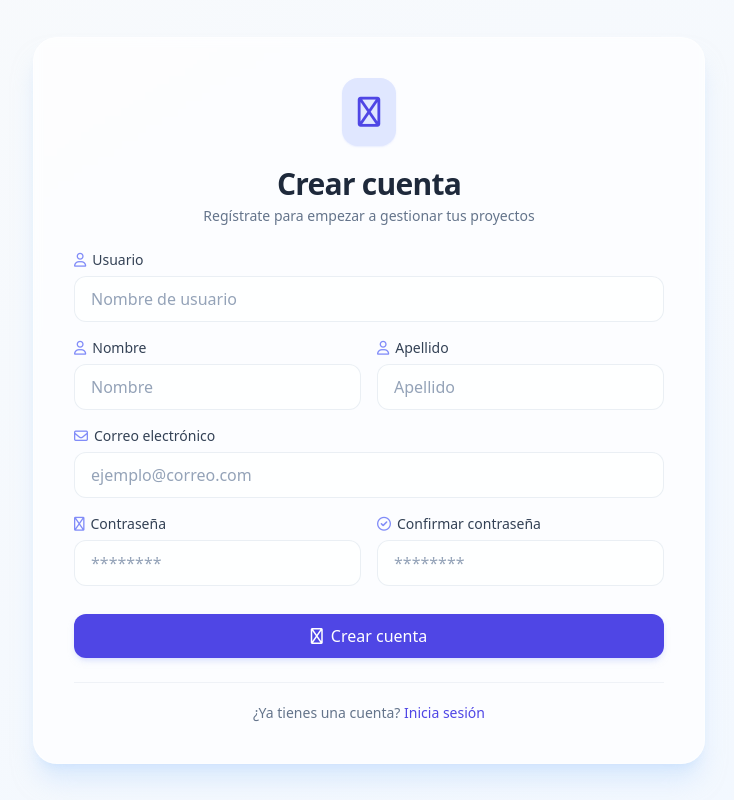
After one commit to johancal30-ui/gestor-proyectos-sena, a Django app: page /registro/ in a window 1280 px wide. The commit adds this page. Shown: the whole page, without its empty margins (271-1005 px from the left). Run offline with Django 5.2, Linux system fonts and the light colour scheme; some libraries are stand-ins or nearby versions.

Commit message:
Modulo de registro de usuarios

```diff
--- /dev/null
+++ b/accounts/templates/registro.html
@@ -0,0 +1,229 @@
+<!DOCTYPE html>
+<html lang="es">
+<head>
+    <meta charset="UTF-8">
+    <meta name="viewport" content="width=device-width, initial-scale=1.0">
+    <title>Registro · Gestor de Proyectos</title>
+    <!-- Tailwind CSS v3 -->
+    <script src="https://cdn.tailwindcss.com"></script>
+    <!-- Fuente Inter -->
+    <link href="https://fonts.googleapis.com/css2?family=Inter:opsz@14..32&display=swap" rel="stylesheet">
+    <!-- Font Awesome (iconos) -->
+    <link rel="stylesheet" href="https://cdnjs.cloudflare.com/ajax/libs/font-awesome/6.0.0-beta3/css/all.min.css" />
+    <style>
+        body {
+            font-family: 'Inter', system-ui, -apple-system, sans-serif;
+        }
+        .input-transition {
+            transition: border-color 0.15s ease, box-shadow 0.15s ease;
+        }
+        .input-transition:focus {
+            outline: none;
+            border-color: #6366f1; /* indigo-500 */
+            box-shadow: 0 0 0 3px rgba(99, 102, 241, 0.2);
+        }
+        /* Para que los mensajes de error no desordenen el layout */
+        .errorlist {
+            list-style: none;
+            margin: 0.25rem 0 0 0;
+            padding: 0;
+            font-size: 0.8rem;
+            color: #dc2626;
+        }
+        .errorlist li {
+            margin-top: 0.15rem;
+        }
+    </style>
+</head>
+<body class="min-h-screen flex items-center justify-center bg-gradient-to-br from-slate-50 to-blue-50/80 p-4 font-sans antialiased">
+
+    <!-- Tarjeta principal (mismo estilo) -->
+    <div class="w-full max-w-2xl bg-white/70 backdrop-blur-sm rounded-3xl shadow-xl shadow-blue-200/50 border border-white/40 p-6 md:p-10 transition-all hover:shadow-2xl hover:shadow-blue-300/30">
+
+        <!-- Icono / Logo -->
+        <div class="flex justify-center mb-5">
+            <div class="bg-indigo-100 p-4 rounded-2xl text-indigo-600 shadow-sm shadow-indigo-200/40">
+                <i class="fa-regular fa-user-plus text-3xl"></i>
+            </div>
+        </div>
+
+        <!-- Título -->
+        <h1 class="text-2xl md:text-3xl font-bold text-slate-800 text-center tracking-tight">
+            Crear cuenta
+        </h1>
+        <p class="text-sm text-slate-500 text-center mt-1 mb-6 font-light">
+            Regístrate para empezar a gestionar tus proyectos
+        </p>
+
+        <!-- Formulario -->
+        <form method="post" class="space-y-4">
+            {% csrf_token %}
+
+            <!-- Fila: Usuario (ocupa todo el ancho) -->
+            <div>
+                <label for="username" class="block text-sm font-medium text-slate-700 mb-1.5">
+                    <i class="fa-regular fa-user mr-1.5 text-indigo-400"></i>Usuario
+                </label>
+                <input
+                    type="text"
+                    name="username"
+                    id="username"
+                    placeholder="Nombre de usuario"
+                    value="{{ form.username.value|default:'' }}"
+                    required
+                    class="w-full px-4 py-2.5 rounded-xl border border-slate-200/70 bg-white/60 text-slate-800 placeholder-slate-400 input-transition focus:border-indigo-400 focus:ring-2 focus:ring-indigo-200/50"
+                >
+                {% if form.username.errors %}
+                    <ul class="errorlist">
+                        {% for error in form.username.errors %}
+                            <li><i class="fa-regular fa-circle-exclamation mr-1"></i>{{ error }}</li>
+                        {% endfor %}
+                    </ul>
+                {% endif %}
+            </div>
+
+            <!-- Dos columnas: Nombre y Apellido (en md+) -->
+            <div class="grid grid-cols-1 md:grid-cols-2 gap-4">
+                <div>
+                    <label for="first_name" class="block text-sm font-medium text-slate-700 mb-1.5">
+                        <i class="fa-regular fa-user mr-1.5 text-indigo-400"></i>Nombre
+                    </label>
+                    <input
+                        type="text"
+                        name="first_name"
+                        id="first_name"
+                        placeholder="Nombre"
+                        value="{{ form.first_name.value|default:'' }}"
+                        required
+                        class="w-full px-4 py-2.5 rounded-xl border border-slate-200/70 bg-white/60 text-slate-800 placeholder-slate-400 input-transition focus:border-indigo-400 focus:ring-2 focus:ring-indigo-200/50"
+                    >
+                    {% if form.first_name.errors %}
+                        <ul class="errorlist">
+                            {% for error in form.first_name.errors %}
+                                <li><i class="fa-regular fa-circle-exclamation mr-1"></i>{{ error }}</li>
+                            {% endfor %}
+                        </ul>
+                    {% endif %}
+                </div>
+                <div>
+                    <label for="last_name" class="block text-sm font-medium text-slate-700 mb-1.5">
+                        <i class="fa-regular fa-user mr-1.5 text-indigo-400"></i>Apellido
+                    </label>
+                    <input
+                        type="text"
+                        name="last_name"
+                        id="last_name"
+                        placeholder="Apellido"
+                        value="{{ form.last_name.value|default:'' }}"
+                        required
+                        class="w-full px-4 py-2.5 rounded-xl border border-slate-200/70 bg-white/60 text-slate-800 placeholder-slate-400 input-transition focus:border-indigo-400 focus:ring-2 focus:ring-indigo-200/50"
+                    >
+                    {% if form.last_name.errors %}
+                        <ul class="errorlist">
+                            {% for error in form.last_name.errors %}
+                                <li><i class="fa-regular fa-circle-exclamation mr-1"></i>{{ error }}</li>
+                            {% endfor %}
+                        </ul>
+                    {% endif %}
+                </div>
+            </div>
+
+            <!-- Email -->
+            <div>
+                <label for="email" class="block text-sm font-medium text-slate-700 mb-1.5">
+                    <i class="fa-regular fa-envelope mr-1.5 text-indigo-400"></i>Correo electrónico
+                </label>
+                <input
+                    type="email"
+                    name="email"
+                    id="email"
+                    placeholder="ejemplo@correo.com"
+                    value="{{ form.email.value|default:'' }}"
+                    required
+                    class="w-full px-4 py-2.5 rounded-xl border border-slate-200/70 bg-white/60 text-slate-800 placeholder-slate-400 input-transition focus:border-indigo-400 focus:ring-2 focus:ring-indigo-200/50"
+                >
+                {% if form.email.errors %}
+                    <ul class="errorlist">
+                        {% for error in form.email.errors %}
+                            <li><i class="fa-regular fa-circle-exclamation mr-1"></i>{{ error }}</li>
+                        {% endfor %}
+                    </ul>
+                {% endif %}
+            </div>
+
+            <!-- Contraseña y confirmación (dos columnas) -->
+            <div class="grid grid-cols-1 md:grid-cols-2 gap-4">
+                <div>
+                    <label for="password1" class="block text-sm font-medium text-slate-700 mb-1.5">
+                        <i class="fa-regular fa-lock mr-1.5 text-indigo-400"></i>Contraseña
+                    </label>
+                    <input
+                        type="password"
+                        name="password1"
+                        id="password1"
+                        placeholder="********"
+                        required
+                        class="w-full px-4 py-2.5 rounded-xl border border-slate-200/70 bg-white/60 text-slate-800 placeholder-slate-400 input-transition focus:border-indigo-400 focus:ring-2 focus:ring-indigo-200/50"
+                    >
+                    {% if form.password1.errors %}
+                        <ul class="errorlist">
+                            {% for error in form.password1.errors %}
+                                <li><i class="fa-regular fa-circle-exclamation mr-1"></i>{{ error }}</li>
+                            {% endfor %}
+                        </ul>
+                    {% endif %}
+                </div>
+                <div>
+                    <label for="password2" class="block text-sm font-medium text-slate-700 mb-1.5">
+                        <i class="fa-regular fa-check-circle mr-1.5 text-indigo-400"></i>Confirmar contraseña
+                    </label>
+                    <input
+                        type="password"
+                        name="password2"
+                        id="password2"
+                        placeholder="********"
+                        required
+                        class="w-full px-4 py-2.5 rounded-xl border border-slate-200/70 bg-white/60 text-slate-800 placeholder-slate-400 input-transition focus:border-indigo-400 focus:ring-2 focus:ring-indigo-200/50"
+                    >
+                    {% if form.password2.errors %}
+                        <ul class="errorlist">
+                            {% for error in form.password2.errors %}
+                                <li><i class="fa-regular fa-circle-exclamation mr-1"></i>{{ error }}</li>
+                            {% endfor %}
+                        </ul>
+                    {% endif %}
+                </div>
+            </div>
+
+            <!-- Botón de envío -->
+            <div class="pt-3">
+                <button
+                    type="submit"
+                    class="w-full flex items-center justify-center gap-2 bg-indigo-600 hover:bg-indigo-700 text-white font-medium py-2.5 px-4 rounded-xl shadow-md shadow-indigo-200/50 hover:shadow-lg transition-all duration-200"
+                >
+                    <i class="fa-regular fa-user-plus"></i>
+                    Crear cuenta
+                </button>
+            </div>
+        </form>
+
+        <!-- Pie con enlace a login -->
+        <div class="mt-6 text-center text-sm text-slate-500 border-t border-slate-200/50 pt-5">
+            ¿Ya tienes una cuenta?
+            <a href="{% url 'login' %}" class="text-indigo-600 font-medium hover:text-indigo-800 transition-colors hover:underline">
+                Inicia sesión
+            </a>
+        </div>
+
+        <!-- Mensajes de error generales (si los hay) -->
+        {% if form.non_field_errors %}
+            <div class="mt-4 text-sm text-red-600 bg-red-50/80 border border-red-200/60 rounded-xl px-4 py-3 flex items-start gap-2">
+                <i class="fa-regular fa-circle-exclamation text-red-500 mt-0.5"></i>
+                <span>{{ form.non_field_errors }}</span>
+            </div>
+        {% endif %}
+
+    </div>
+
+</body>
+</html>
--- a/accounts/urls.py
+++ b/accounts/urls.py
@@ -1,7 +1,9 @@
 from django.urls import path
 from django.contrib.auth import views as auth_views
+from . import views
 
 urlpatterns = [
     path('login/', auth_views.LoginView.as_view(template_name='login.html'), name='login'),
     path('logout/', auth_views.LogoutView.as_view(), name='logout'),
+    path('registro/', views.registro, name='registro'),
 ]
--- a/accounts/views.py
+++ b/accounts/views.py
@@ -1 +1,14 @@
-from django.shortcuts import render
+from django.shortcuts import redirect, render
+from django.contrib.auth.forms import UserCreationForm
+from django.contrib.auth import login
+
+def registro(request):
+    if request.method == 'POST':
+        form = UserCreationForm(request.POST)
+        if form.is_valid():
+            user = form.save()
+            login(request, user)
+            return redirect('home')  # Redirige a la página de inicio después del registro
+    else:
+         form = UserCreationForm()
+    return render(request, 'registro.html', {'form': form})
--- a/core/settings.py
+++ b/core/settings.py
@@ -106,9 +106,9 @@ AUTH_PASSWORD_VALIDATORS = [
 # Internationalization
 # https://docs.djangoproject.com/en/6.0/topics/i18n/
 
-LANGUAGE_CODE = 'en-us'
+LANGUAGE_CODE = 'es'
 
-TIME_ZONE = 'UTC'
+TIME_ZONE = 'America/Bogota'
 
 USE_I18N = True
 
```
Also changed, not shown: accounts/templates/login.html (+91 -7 lines), db.sqlite3.
